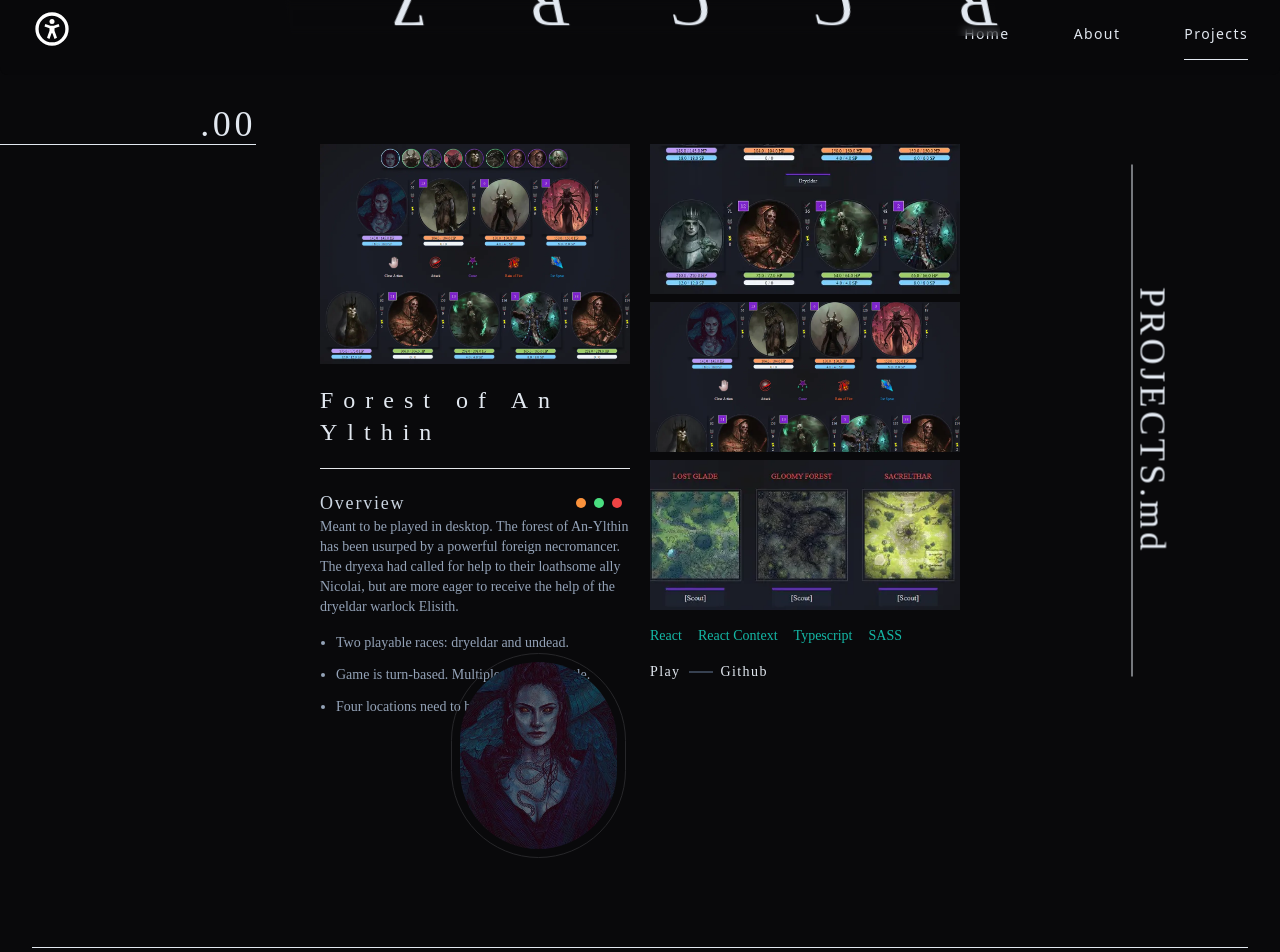
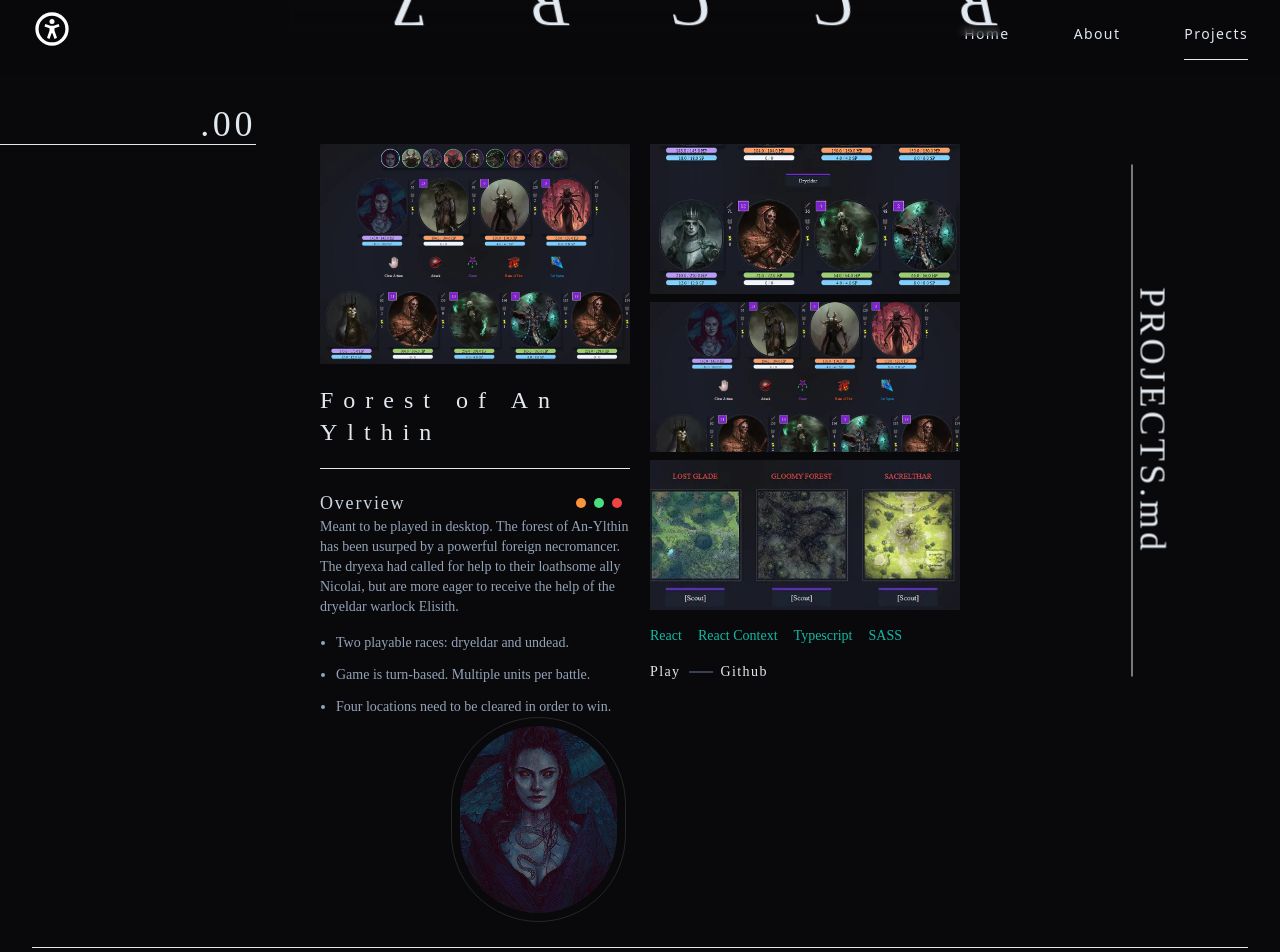
Before and after one commit to Rodrj1/portfoliosv, a SvelteKit app: page /projects/anylthin in a window 1280 px wide. Shown: the top 952 px of the page. Built offline with nearby package versions, Linux system fonts and the light colour scheme.

Commit message:
CSS fixes in anylthin project

```diff
--- a/src/routes/projects/anylthin/+page.svelte
+++ b/src/routes/projects/anylthin/+page.svelte
@@ -52,7 +52,7 @@
 
 			<div class="h-[50px] w-[135px]">
 				<picture
-					class="h-[160px] w-[160px] lg:h-[205px] lg:w-[175px] absolute right-1 xl:-translate-y-16"
+					class="h-[160px] w-[160px] lg:h-[205px] lg:w-[175px] absolute right-1 xl:-translate-y-0 2xl:-translate-y-4"
 				>
 					<img
 						class="object-cover h-full w-full rounded-full p-2 border border-zinc-800"
```
